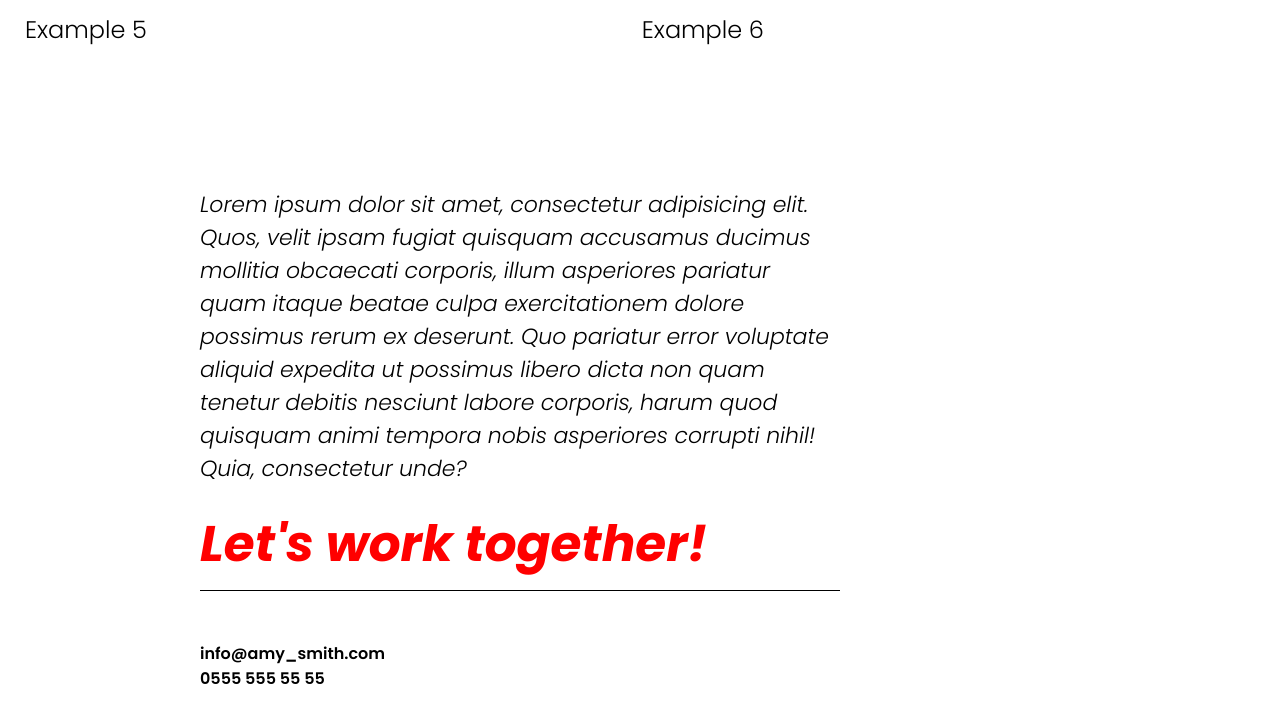
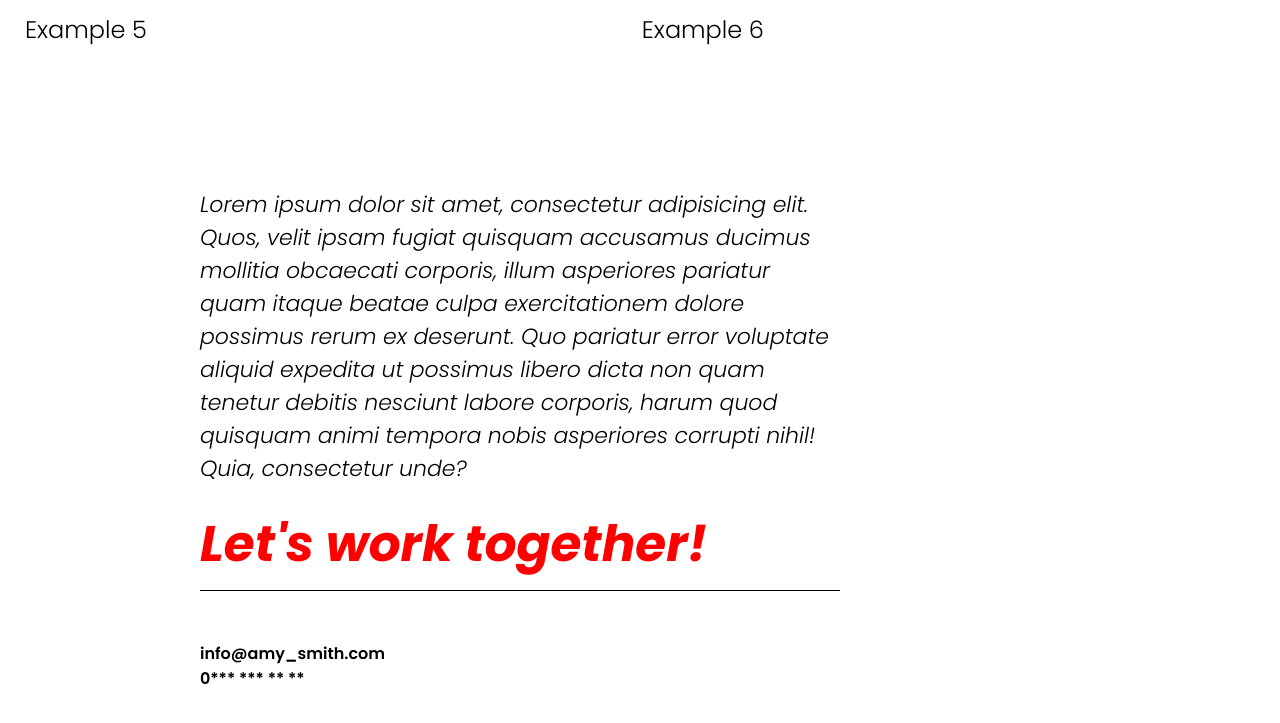
Before and after one commit to Zerrin-Abak/ArchitectProject, a plain HTML site: page index.html in a window 1280 px wide. Shown: the part 1906-2629 px from the top of the page. Drawn offline with Linux system fonts and the light colour scheme.

Commit message:
Update index.html

```diff
--- a/index.html
+++ b/index.html
@@ -55,7 +55,7 @@
 
         <div class="contact">
             <p>info@amy_smith.com</p>
-            <p>0555 555 55 55</p>
+            <p>0*** *** ** **</p>
         </div>
     </section>
 
```
